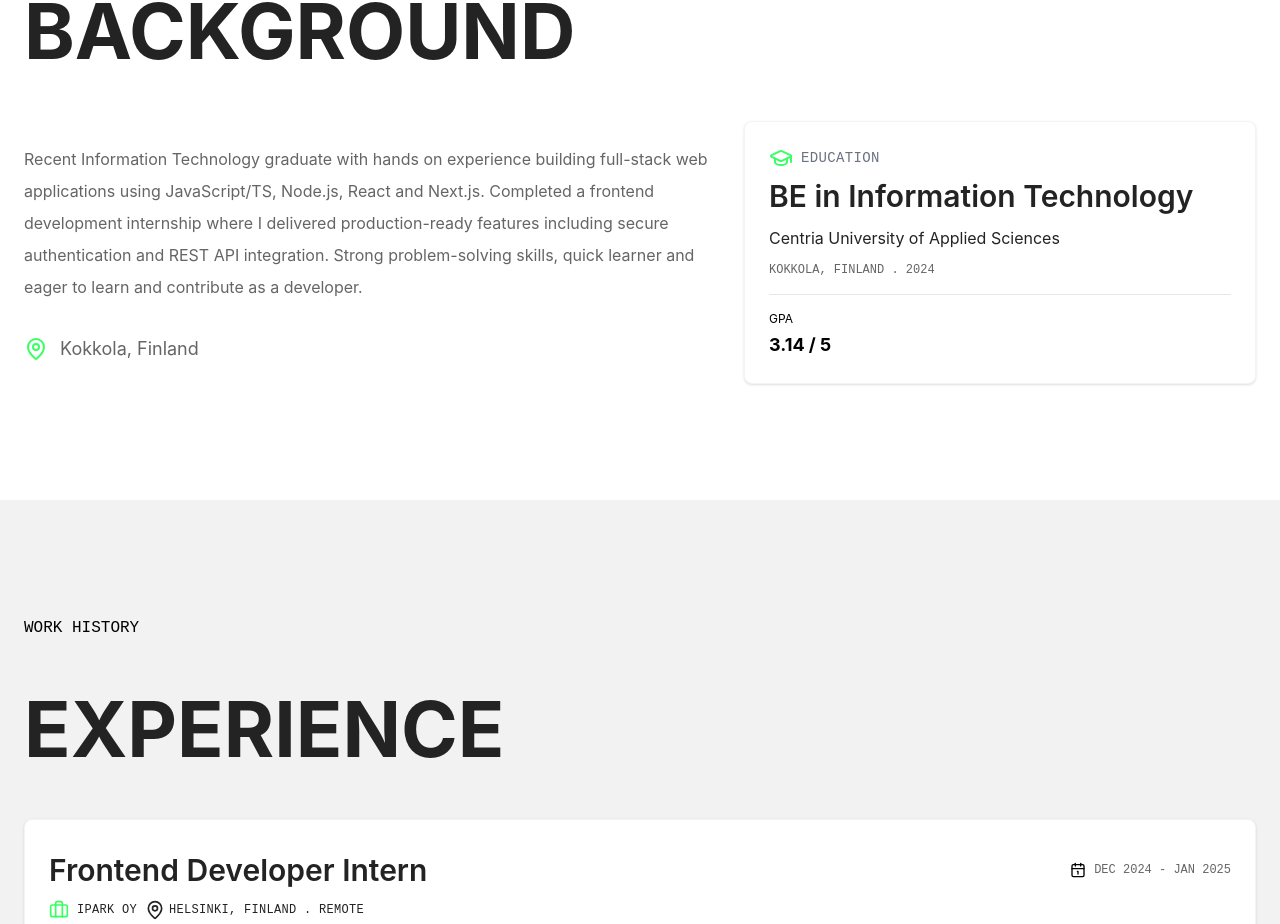
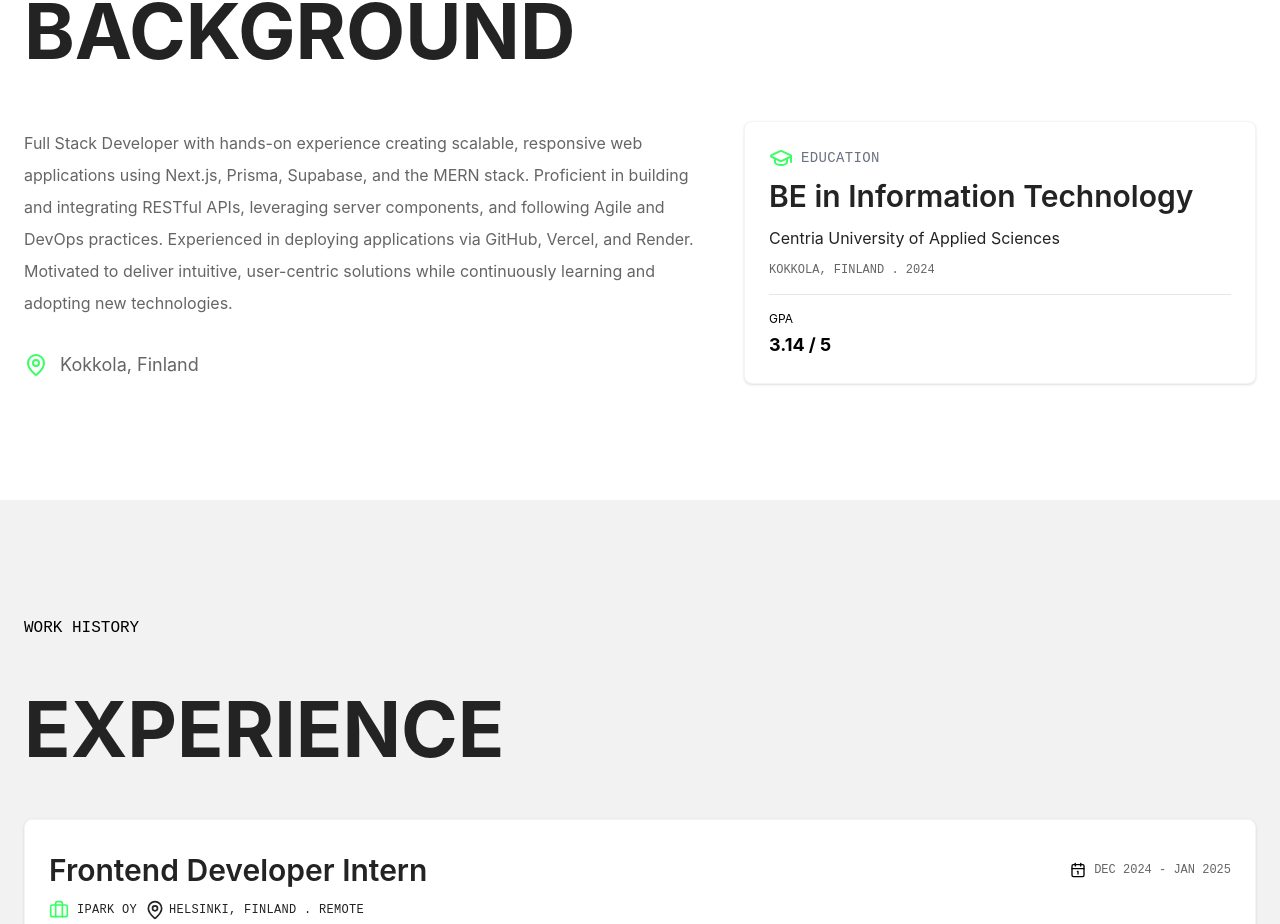
Before and after one commit to APNpandit611/Portfolio-2026, a Next.js app: page / in a window 1280 px wide. Shown: the part 998-1922 px from the top of the page. Built offline with nearby package versions, Linux system fonts and the light colour scheme.

Commit message:
changed the content

```diff
--- a/components/About.tsx
+++ b/components/About.tsx
@@ -4,7 +4,10 @@ import EducationCard from "./EducationCard";
 
 const About = () => {
     return (
-        <section id="about" className="py-24 bg-white dark:bg-primary dark:text-white">
+        <section
+            id="about"
+            className="py-24 bg-white dark:bg-primary dark:text-white"
+        >
             <div className="max-w-7xl mx-auto px-6 p-5 flex flex-col gap-8">
                 <span className="uppercase font-mono text-md">about me</span>
                 <h1 className="uppercase font-sans font-bold text-[clamp(3rem,6vw,10rem)] text-primary dark:text-white">
@@ -13,14 +16,16 @@ const About = () => {
                 <div className="flex flex-col gap-8 items-start lg:flex-row lg:items-center">
                     <div className="w-full flex flex-col gap-8">
                         <span className="font-sans text-md text-secondary dark:text-background leading-loose">
-                            Recent Information Technology graduate with hands on
-                            experience building full-stack web applications
-                            using JavaScript/TS, Node.js, React and Next.js.
-                            Completed a frontend development internship where I
-                            delivered production-ready features including secure
-                            authentication and REST API integration. Strong
-                            problem-solving skills, quick learner and eager to
-                            learn and contribute as a developer.
+                            Full Stack Developer with hands-on experience
+                            creating scalable, responsive web applications using
+                            Next.js, Prisma, Supabase, and the MERN stack.
+                            Proficient in building and integrating RESTful APIs,
+                            leveraging server components, and following Agile
+                            and DevOps practices. Experienced in deploying
+                            applications via GitHub, Vercel, and Render.
+                            Motivated to deliver intuitive, user-centric
+                            solutions while continuously learning and adopting
+                            new technologies.
                         </span>
                         <div className="flex items-center gap-3">
                             <span className="text-green">
```
